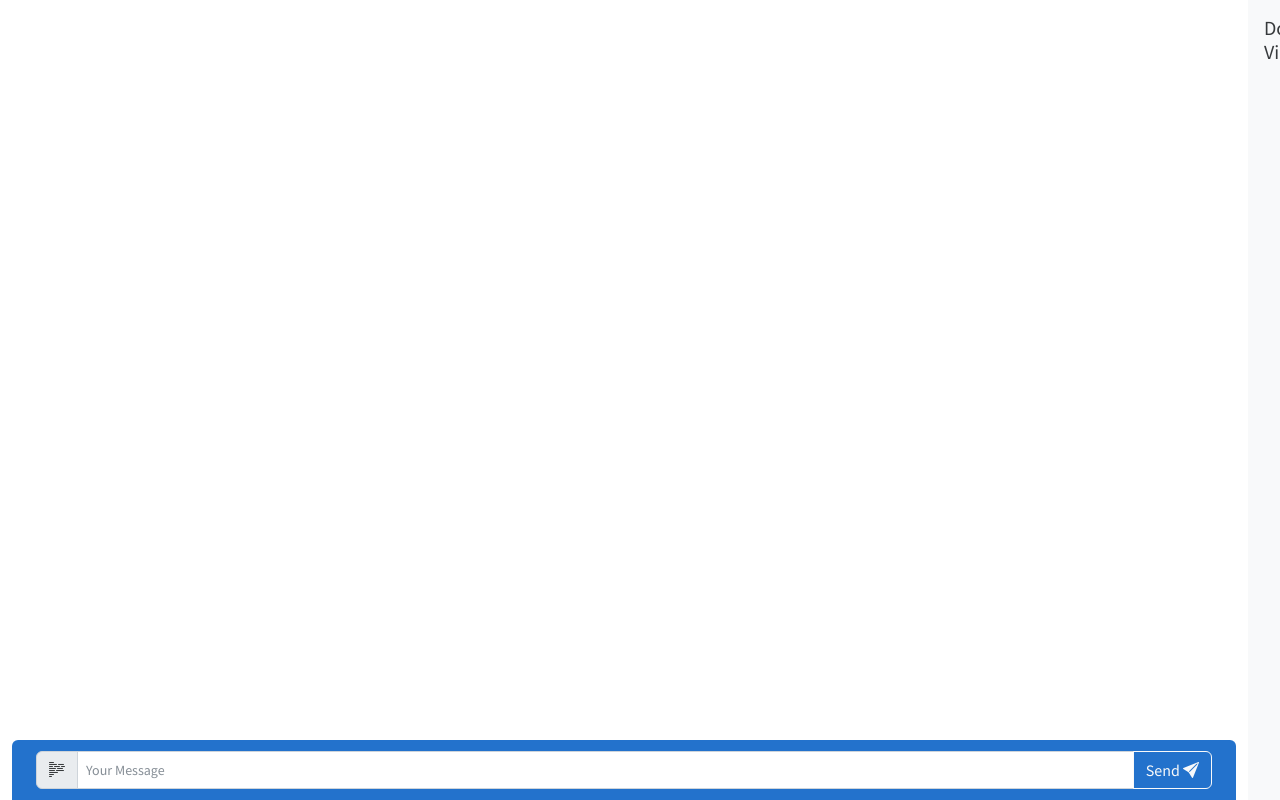
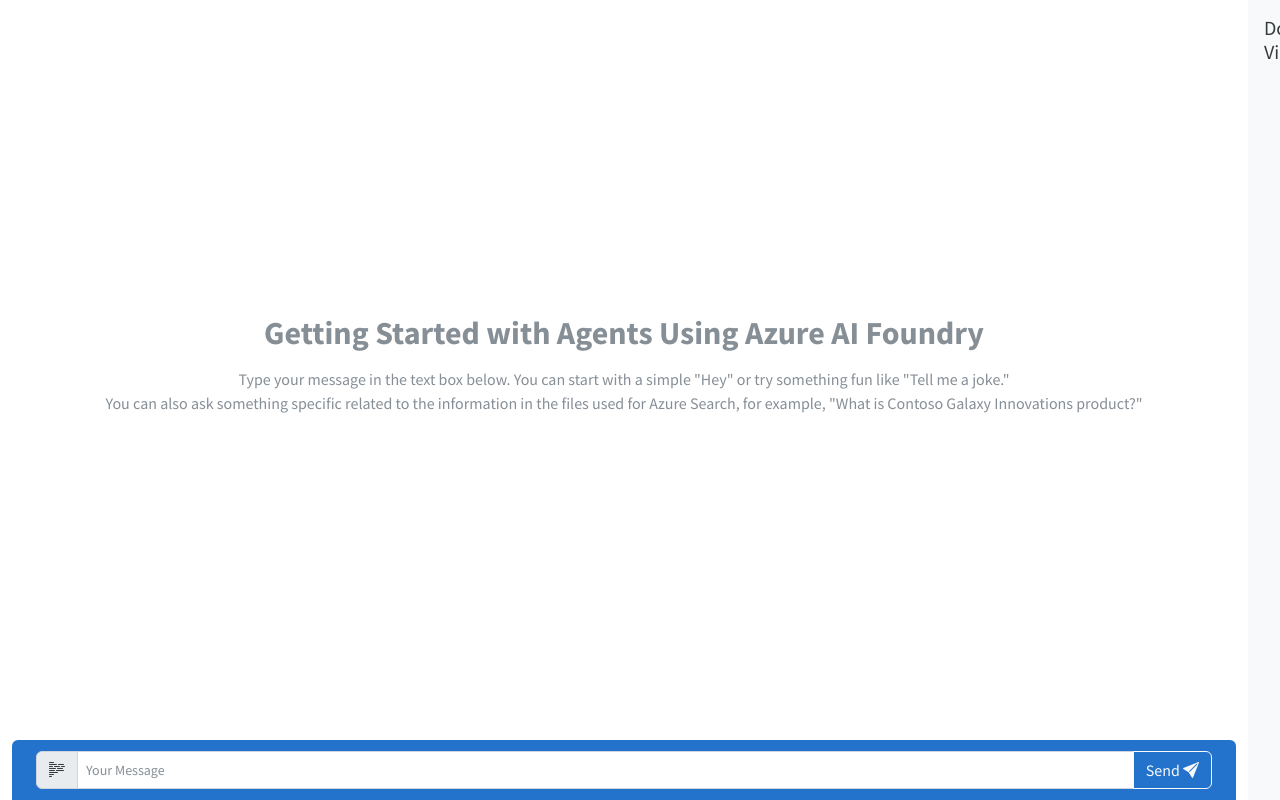
Before and after one commit to zobayer098/hackathon2025, a FastAPI app: page / in a window 1280 px wide. Run offline with FastAPI, Linux system fonts and the light colour scheme; parts of the project's set-up code (start-up, migrations or seed data) failed here and were passed over; some libraries are stand-ins or nearby versions.

Commit message:
updated the ui change

```diff
--- a/src/api/static/main.js
+++ b/src/api/static/main.js
@@ -9,12 +9,18 @@ function initChat() {
     const chatClient = new ChatClient(chatUI);
 
     const form = document.getElementById("chat-form");
-
     const messageInput = document.getElementById("message");
-
+    const targetContainer = document.getElementById("messages");
+    const placeholderWrapper = document.getElementById("placeholder-wrapper");
 
     form.addEventListener("submit", async function(e) {
         e.preventDefault();
+
+        // Remove placeholder message if it exists
+        if (placeholderWrapper) {
+            placeholderWrapper.remove();
+        }
+
         await chatClient.sendMessage("/chat", messageInput.value.trim());
         messageInput.value = "";
     });
--- a/src/api/templates/index.html
+++ b/src/api/templates/index.html
@@ -12,6 +12,32 @@
     <link rel="stylesheet" href="https://cdn.jsdelivr.net/npm/bootswatch@5.2.3/dist/cosmo/bootstrap.min.css"
         integrity="sha256-axRDISYf7Hht1KhcMnfDV2nq7hD/8Q9Rxa0YlW/o3NU=" crossorigin="anonymous">
     <link href="/static/styles.css" rel="stylesheet" type="text/css">
+    <style>
+        #messages {
+            display: flex;
+            flex-direction: column;
+            align-items: center;
+            text-align: center;
+        }
+        #placeholder-wrapper {
+            display: flex;
+            flex-grow: 1;
+            justify-content: center;
+            align-items: center;
+            width: 100%;
+        }
+        #placeholder-message {
+            color: #6c757d;
+        }
+        .header {
+            font-size: 2em;
+            font-weight: bold;
+            margin-bottom: 10px;
+        }
+        .message-content {
+            text-align: left;
+        }
+    </style>
 </head>
 <body>
     <div class="container-fluid h-100 d-flex flex-row">
@@ -19,7 +45,13 @@
             <!-- Chat Section -->
             <div class="col-full d-flex flex-column h-100" id="chat-container"> <!-- Full width initially -->
                 <div id="messages" class="px-4 pb-4 pt-2 flex-grow-1 overflow-y-auto align-items-stretch">
-                    <!-- Message content goes here -->
+                    <div id="placeholder-wrapper">
+                        <div id="placeholder-message" class="text-center text-muted my-3">
+                            <div class="header">Getting Started with Agents Using Azure AI Foundry</div>
+                            Type your message in the text box below. You can start with a simple "Hey" or try something fun like "Tell me a joke."<br>
+                            You can also ask something specific related to the information in the files used for Azure Search, for example, "What is Contoso Galaxy Innovations product?"
+                        </div>
+                    </div>
                 </div>
 
                 <div id="chat-area" class="text-light px-4 py-2 rounded-top text-dark d-flex flex-column justify-content-center background-user">
```
